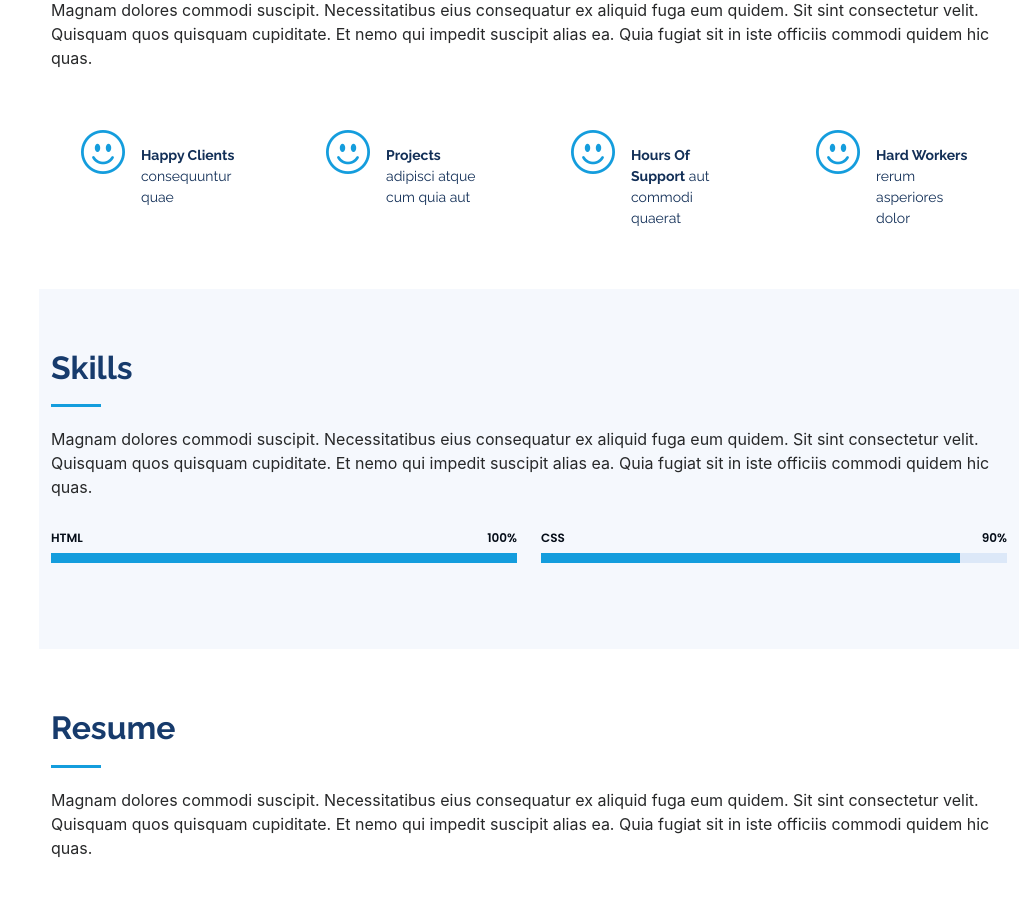
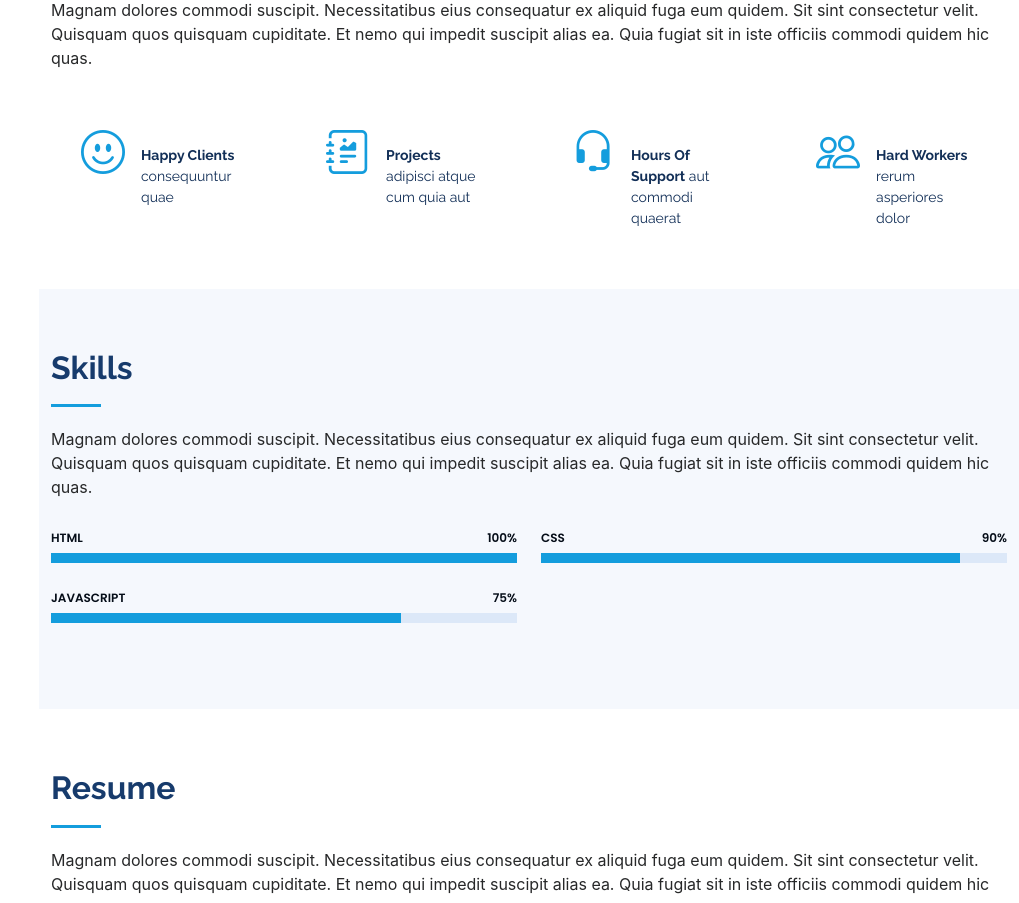
Before and after one commit to solutionsofweb/bootstrap-react, a React (Create React App) app: page / in a window 1280 px wide. Shown: the part 1640-2543 px from the top of the page, without its empty margins (261-1280 px from the left). Built offline with nearby package versions, Linux system fonts and the light colour scheme.

Commit message:
code refactoring

```diff
--- a/src/components/factItem.jsx
+++ b/src/components/factItem.jsx
@@ -1,12 +1,12 @@
 import React, { Component } from 'react';
 
-const FactItem = (props) => {
-    const textArray = props.itemText.split(',');
-
+const FactItem = ({data}) => {
+    const textArray = data.text.split(',');
+    const iconClass = data.icon ? "bi bi-" + data.icon : "bi bi-emoji-smile";
     return (
         <div className="col-lg-3 col-md-6 d-md-flex align-items-md-stretch" data-aos="fade-up">
             <div className="count-box">
-                <i className="bi bi-emoji-smile" />
+                <i className={iconClass} />
                 <span data-purecounter-start={0} data-purecounter-end={232} data-purecounter-duration={1} className="purecounter" />
                 <p><strong>{textArray[0]}</strong>{textArray[1]}</p>
             </div>
--- a/src/components/facts.jsx
+++ b/src/components/facts.jsx
@@ -18,7 +18,7 @@ const Facts = () => {
                 <div className="row no-gutters">
                     {
                         factItems.map(item => (
-                            <FactItem itemText={item.text} itemIcon={item.icon}/>
+                            <FactItem data={item}/>
                         ))
                     }
                 </div>
--- /dev/null
+++ b/src/components/skillItem.jsx
@@ -0,0 +1,16 @@
+const SkillItem = (props) => {
+    const {data: skill} = props;
+    console.log(props);
+    return (
+        <div key={skill.skill} className="col-lg-6" data-aos="fade-up">
+            <div className="progress">
+                <span className="skill">{skill.skill} <i className="val">{`${skill.level}%`}</i></span>
+                <div className="progress-bar-wrap">
+                    <div className="progress-bar" role="progressbar" aria-valuenow={skill.skill} aria-valuemin={0} aria-valuemax={100} style={{width: `${skill.level}%`}} />
+                </div>
+            </div>
+        </div>
+     );
+}
+
+export default SkillItem;
--- a/src/components/skills.jsx
+++ b/src/components/skills.jsx
@@ -1,9 +1,14 @@
 import React, { Component, useEffect } from 'react';
 import SectionInfo from '../common/sectionInfo';
+import SkillItem from './skillItem';
 
 class Skills extends Component {
     state = {
-      skillsContent: [{skill: "html", level: 100}, {skill: "css", level: 90}]
+      skillsContent: [
+        {skill: "html", level: 100},
+        {skill: "css", level: 90},
+        {skill: "javascript", level: 75}
+      ]
     }
 
     render(){
@@ -17,14 +22,7 @@ class Skills extends Component {
                 <div className="row skills-content">
                   {
                     this.state.skillsContent.map(skill => (
-                      <div key={skill.skill} className="col-lg-6" data-aos="fade-up">
-                        <div className="progress">
-                          <span className="skill">{skill.skill} <i className="val">{`${skill.level}%`}</i></span>
-                          <div className="progress-bar-wrap">
-                              <div className="progress-bar" role="progressbar" aria-valuenow={skill.skill} aria-valuemin={0} aria-valuemax={100} style={{width: `${skill.level}%`}} />
-                          </div>
-                        </div>
-                      </div>
+                      <SkillItem data={skill}/>
                     ))
                   }
                 </div>
```
